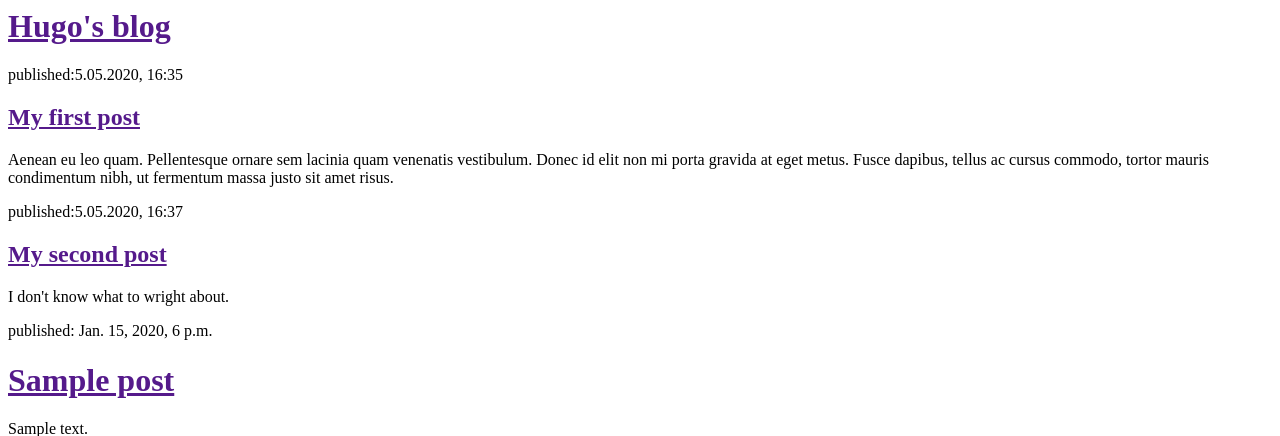
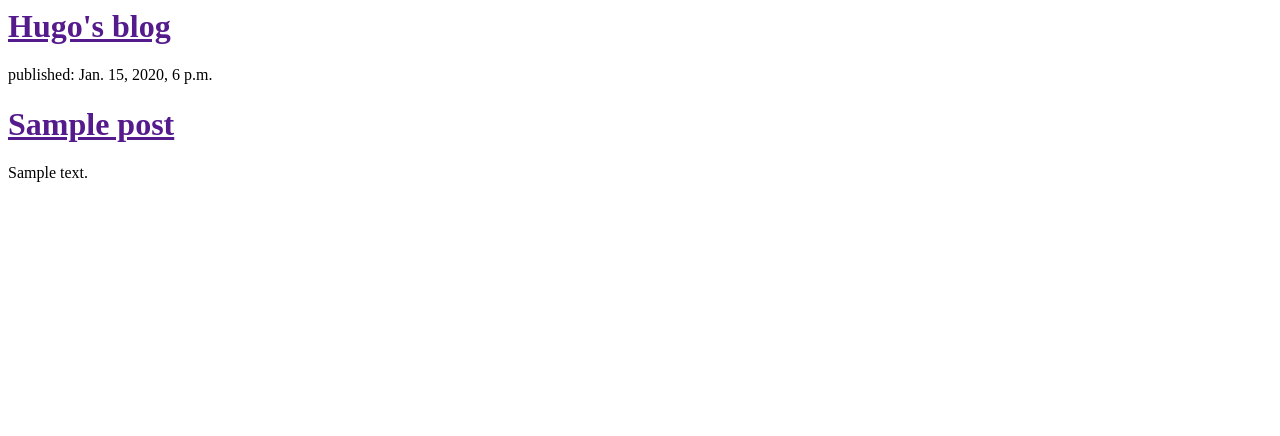
Before and after one commit to guoliuwut/my-first-blog, a Django app: page / in a window 1280 px wide. Shown: the top 436 px of the page. Run offline with Django 3.2, Linux system fonts and the light colour scheme; tables that the repository leaves empty hold one stand-in row (values such as "Sample post").

Commit message:
modified html template and QuerySet

```diff
--- a/blog/templates/blog/post_list.html
+++ b/blog/templates/blog/post_list.html
@@ -7,7 +7,7 @@
             <h1><a href="">Hugo's blog</a></h1>
         </div>
 
-        <div class="posts">
+        <!-- <div class="posts">
             <p>published:5.05.2020, 16:35</p>
             <h2><a href="">My first post</a></h2>
             <p>Aenean eu leo quam. Pellentesque ornare sem lacinia quam venenatis vestibulum. Donec id elit non mi porta gravida at eget metus. Fusce dapibus, tellus ac cursus commodo, tortor mauris condimentum nibh, ut fermentum massa justo sit amet risus.</p>
@@ -17,11 +17,12 @@
             <p>published:5.05.2020, 16:37</p>
             <h2><a href="">My second post</a></h2>
             <p>I don't know what to wright about.</p>
-        </div>
-
+        </div> -->
+        <!-- <div>
+            {{posts}}
+        </div> -->
 
         {% for post in posts %}
-            <!-- {{ posts }} -->
             <div>
                 <p>published: {{ post.published_date }}</p>
                 <h1><a href="">{{ post.title }}</a></h1>
```
